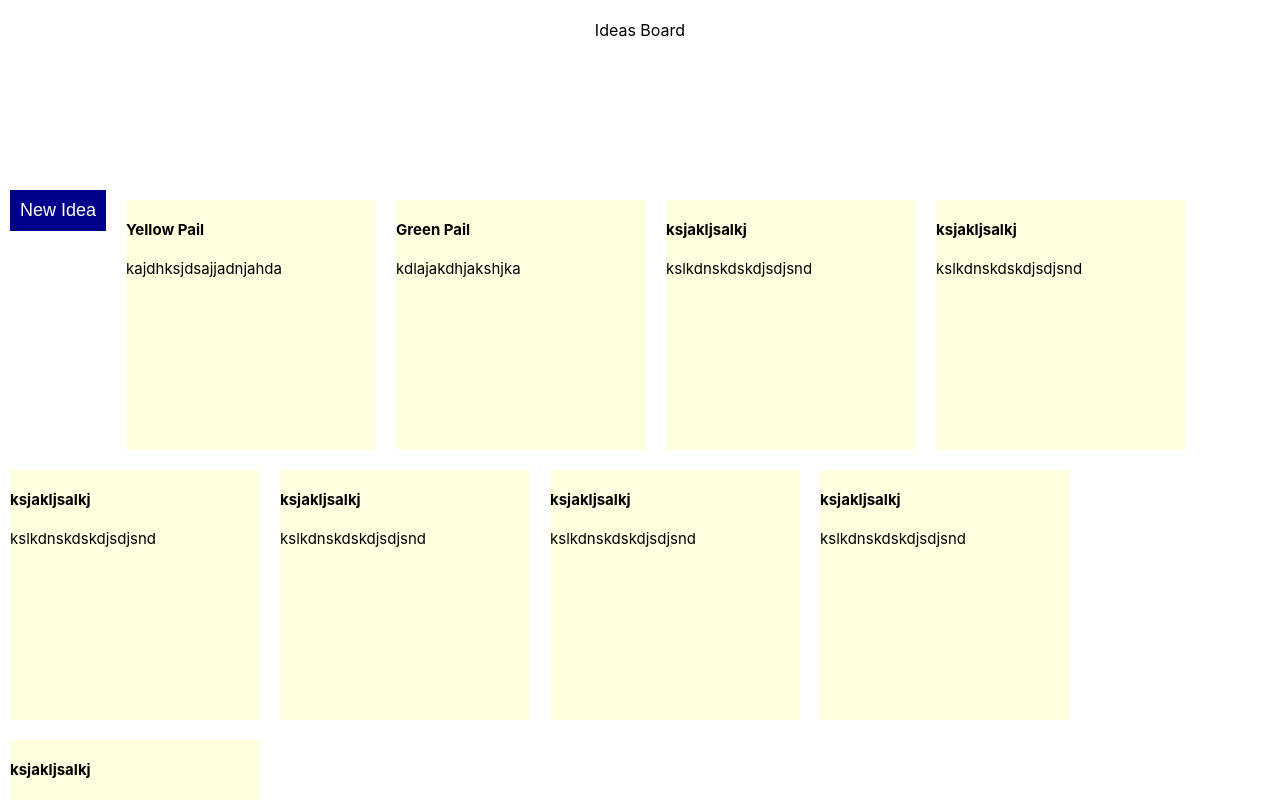
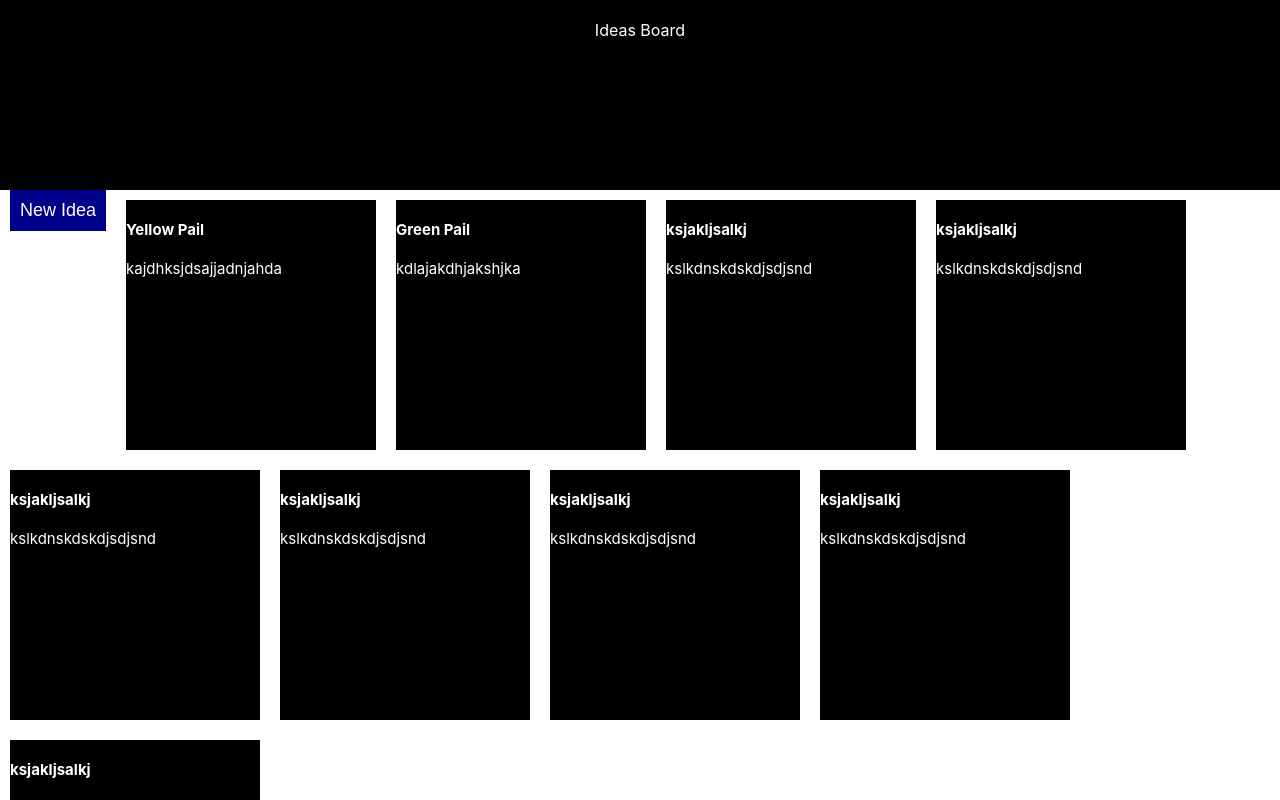
Before and after one commit to piyu0809/IdeaBoard, a React (Create React App) app in the folder ideasboard/: page / in a window 1280 px wide. Shown: the top 800 px of the page. Built offline with nearby package versions, Linux system fonts and the light colour scheme.

Commit message:
CSS updated

```diff
--- a/ideasboard/src/App.css
+++ b/ideasboard/src/App.css
@@ -3,6 +3,11 @@
   height: 150px;
   padding: 20px;
 }
+.App{
+  background: black;
+  color: white
+}
+
 
 .App-intro {
   font-size: large;
@@ -12,7 +17,7 @@
   height: 250px;
   width: 250px;
   margin: 10px;
-  background: lightyellow;
+  background: black;
   float: left;
   font-size: 15px;
   text-align: left;
--- a/ideasboard/src/IdeaContainer.js
+++ b/ideasboard/src/IdeaContainer.js
@@ -42,14 +42,14 @@ addNewIdea=() => {
 }
   render(){
     return(
-      <div>
+      <div className="container">
         <button className="newideabutton" onClick={this.addNewIdea}>
           New Idea
         </button>
         {this.state.ideasarray.map((idea) => {
           if(this.state.editingIdeaId === idea.id) {
             return(
-              <IdeaForm idea={idea} key={idea.id}  />
+              <IdeaForm idea={idea} key={idea.id} />
             )
           }
           else {
```
